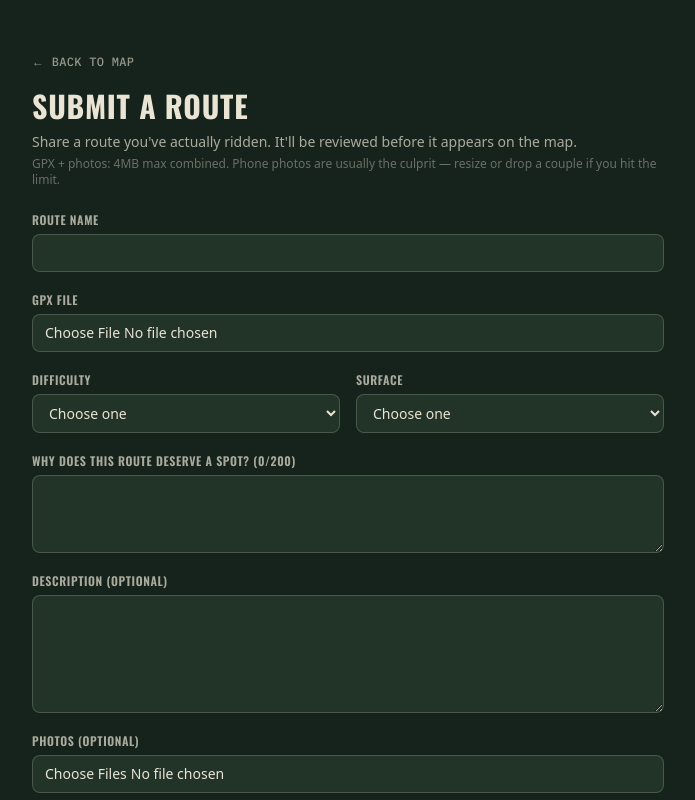
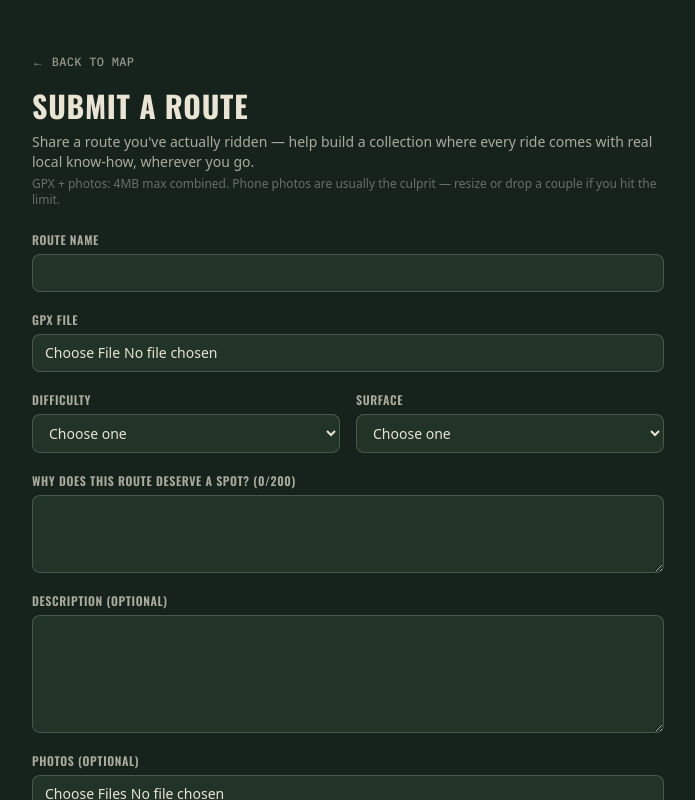
Before and after one commit to danhorRG/ridegems, a Next.js app: page /submit in a window 1280 px wide. Shown: the whole page, without its empty margins (292-987 px from the left). Built offline with nearby package versions, Linux system fonts and the light colour scheme; no server answers.

Commit message:
Make submit page intro more welcoming, drop redundant review-note sentence

```diff
--- a/src/app/submit/page.tsx
+++ b/src/app/submit/page.tsx
@@ -86,8 +86,8 @@ export default function SubmitPage() {
           Submit a route
         </h1>
         <p className="mt-2 text-sm text-parchment/70">
-          Share a route you&apos;ve actually ridden. It&apos;ll be reviewed before it appears on the
-          map.
+          Share a route you&apos;ve actually ridden — help build a collection where every ride
+          comes with real local know-how, wherever you go.
         </p>
         <p className="mt-1 text-xs text-parchment/40">
           GPX + photos: 4MB max combined. Phone photos are usually the culprit — resize or drop a
```
